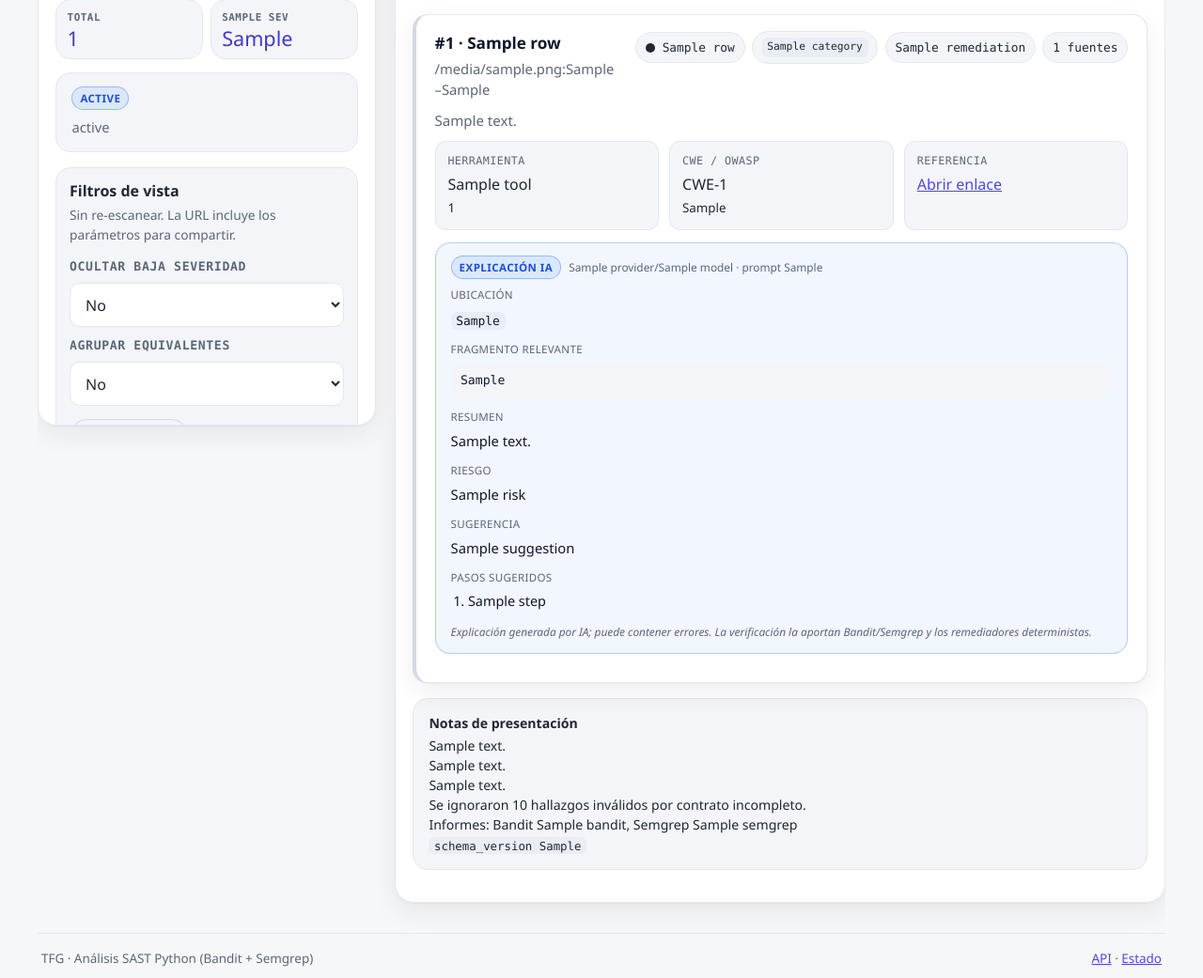
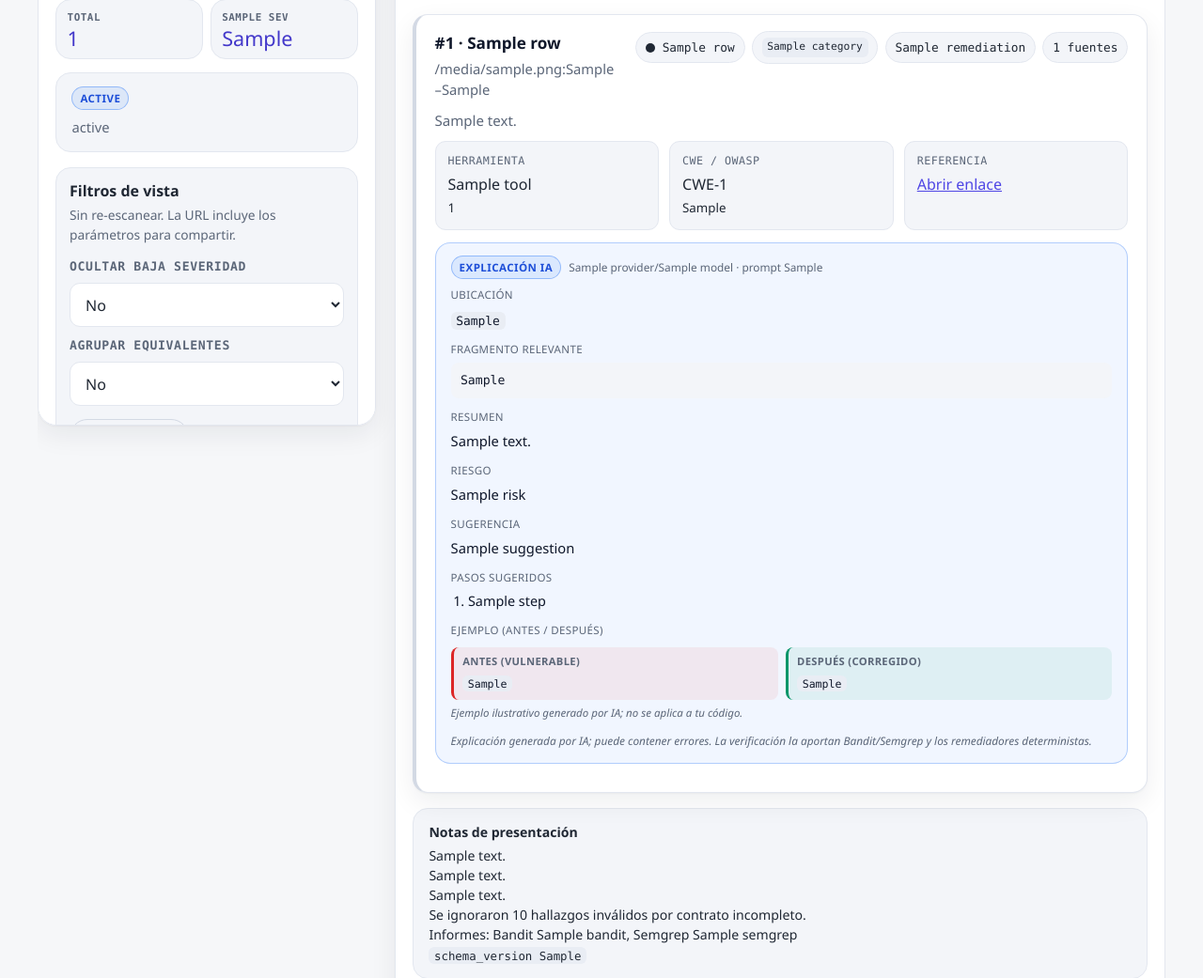
Before and after one commit to p3ix/tfg-secure-code-remediation, a Python web app: template app/templates/results.html in a window 1280 px wide. Shown: the part 474-1515 px from the top of the page at 94% size. Run offline with Jinja, Linux system fonts and the light colour scheme; the template is opened without the code that fills it: most values are stand-ins (such as "Sample title", 1, 10 or a date in 2020).

Commit message:
feat(web): render visual del ejemplo antes/después de la IA
  Muestra example_before/example_after a dos columnas (acento rojo/verde) en la página
  de resultados y el dashboard, y en versión compacta en el informe imprimible. Incluye
  disclaimer de que es un ejemplo ilustrativo, no un parche aplicado. Estilos responsive
  en web.css/report.css y test de render.

```diff
--- a/app/static/web.css
+++ b/app/static/web.css
@@ -694,6 +694,53 @@
       overflow-wrap: anywhere;
       word-break: break-word;
     }
+    .ai-example {
+      display: grid;
+      grid-template-columns: 1fr 1fr;
+      gap: 0.5rem;
+      margin-top: 0.2rem;
+    }
+    @media (max-width: 640px) {
+      .ai-example { grid-template-columns: 1fr; }
+    }
+    .ai-example-col {
+      border-radius: var(--radius-sm);
+      border-left: 3px solid var(--line-strong);
+      padding: 0.45rem 0.6rem;
+      background: var(--surface-2);
+      min-width: 0;
+    }
+    .ai-example-before {
+      border-left-color: var(--danger);
+      background: var(--danger-soft);
+    }
+    .ai-example-after {
+      border-left-color: var(--sev-low);
+      background: rgba(5, 150, 105, 0.08);
+    }
+    .ai-example-label {
+      display: block;
+      font-size: 0.7rem;
+      font-weight: 600;
+      text-transform: uppercase;
+      letter-spacing: 0.03em;
+      color: var(--muted);
+      margin-bottom: 0.3rem;
+    }
+    .ai-example-col pre {
+      margin: 0;
+      font-size: 0.82rem;
+      white-space: pre-wrap;
+      overflow-wrap: anywhere;
+      word-break: break-word;
+      max-width: 100%;
+    }
+    .ai-example-note {
+      margin: 0.35rem 0 0;
+      font-size: 0.72rem;
+      color: var(--muted);
+      font-style: italic;
+    }
     .empty {
       padding: 2rem 1rem;
       border-radius: var(--radius-lg);
--- a/app/templates/partials/results_main.html
+++ b/app/templates/partials/results_main.html
@@ -142,6 +142,28 @@
             </ol>
           </dd>
           {% endif %}
+          {% if row.ai_explanation.example_before or row.ai_explanation.example_after %}
+          <dt>Ejemplo (antes / después)</dt>
+          <dd>
+            <div class="ai-example">
+              {% if row.ai_explanation.example_before %}
+              <div class="ai-example-col ai-example-before">
+                <span class="ai-example-label">Antes (vulnerable)</span>
+                <pre><code>{{ row.ai_explanation.example_before }}</code></pre>
+              </div>
+              {% endif %}
+              {% if row.ai_explanation.example_after %}
+              <div class="ai-example-col ai-example-after">
+                <span class="ai-example-label">Después (corregido)</span>
+                <pre><code>{{ row.ai_explanation.example_after }}</code></pre>
+              </div>
+              {% endif %}
+            </div>
+            <p class="ai-example-note">
+              Ejemplo ilustrativo generado por IA; no se aplica a tu código.
+            </p>
+          </dd>
+          {% endif %}
         </dl>
         <p class="ai-disclaimer">
           Explicación generada por IA; puede contener errores. La verificación la
```
Also changed, not shown: app/static/report.css (+17 -0 lines), app/templates/dashboard.html (+22 -0 lines), app/templates/report.html (+13 -0 lines), tests/test_web_v2_phase3_ai.py (+35 -0 lines).
